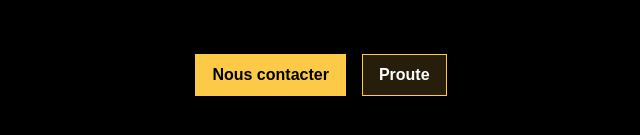
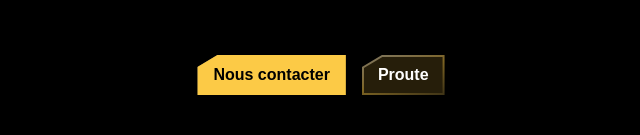
Before and after one commit to Agency-Titanium-Labs/selenium-website, a Next.js app: page / in a window 1280 px wide. Shown: the part 409-544 px from the top of the page, without its empty margins (319-959 px from the left). Built offline with nearby package versions, Linux system fonts and the light colour scheme.

Commit message:
feat: enhance button styles and add primary color variables in globals.css

```diff
--- a/app/components/ui/button.tsx
+++ b/app/components/ui/button.tsx
@@ -1,11 +1,15 @@
 import { twMerge } from "tailwind-merge";
 
-const buttonDefaultClasses = "px-4 py-2 font-orbitron font-bold cursor-pointer";
+const buttonDefaultClasses =
+  "relative px-4 py-2 font-orbitron font-bold cursor-pointer [clip-path:polygon(20px_0,_100%_0,_100%_100%,_0_100%,_0_12px)] before:content-[''] before:absolute before:inset-[2px] before:bg-primary before:-z-1 before:[clip-path:polygon(18.5px_0,_100%_0,_100%_100%,_0_100%,_0_11px)] before:transition-all before:duration-300";
 
 const buttonVariants = {
   default:
-    "bg-primary text-grey-darkest border border-primary hover:bg-transparent hover:text-primary transition-all duration-300",
-  outline: "bg-primary/15 border border-primary text-grey-lightest",
+    "bg-linear-160 from-primary-lighter/50 via-primary/50 to-primary-dark/50 text-grey-darkest before:inset-0 hover:before:inset-[2px] hover:text-primary hover:before:bg-grey-darker transition-all duration-300",
+  outline:
+    "bg-linear-160 from-primary-lighter/50 via-primary/50 to-primary-dark/50 text-grey-lightest before:bg-primary-darker hover:from-primary-dark/50 hover:via-primary/50 hover:to-primary-lighter/50 transition-all duration-300",
+  transparent:
+    "bg-transparent text-grey-lightest before:bg-transparent hover:bg-grey-darker transition-all duration-300",
 };
 
 export default function Button({
--- a/app/globals.css
+++ b/app/globals.css
@@ -10,7 +10,10 @@
   --color-grey-lightest: #ffffff;
 
   /* Accents */
+  --color-primary-lighter: #fff0c7;
   --color-primary: #fcca46;
+  --color-primary-dark: #7e682d;
+  --color-primary-darker: #261e0a;
   --color-secondary: #9bd5eb;
   --color-tertiary: #e279a3;
   --color-quaternary: #bad6a9;
```
